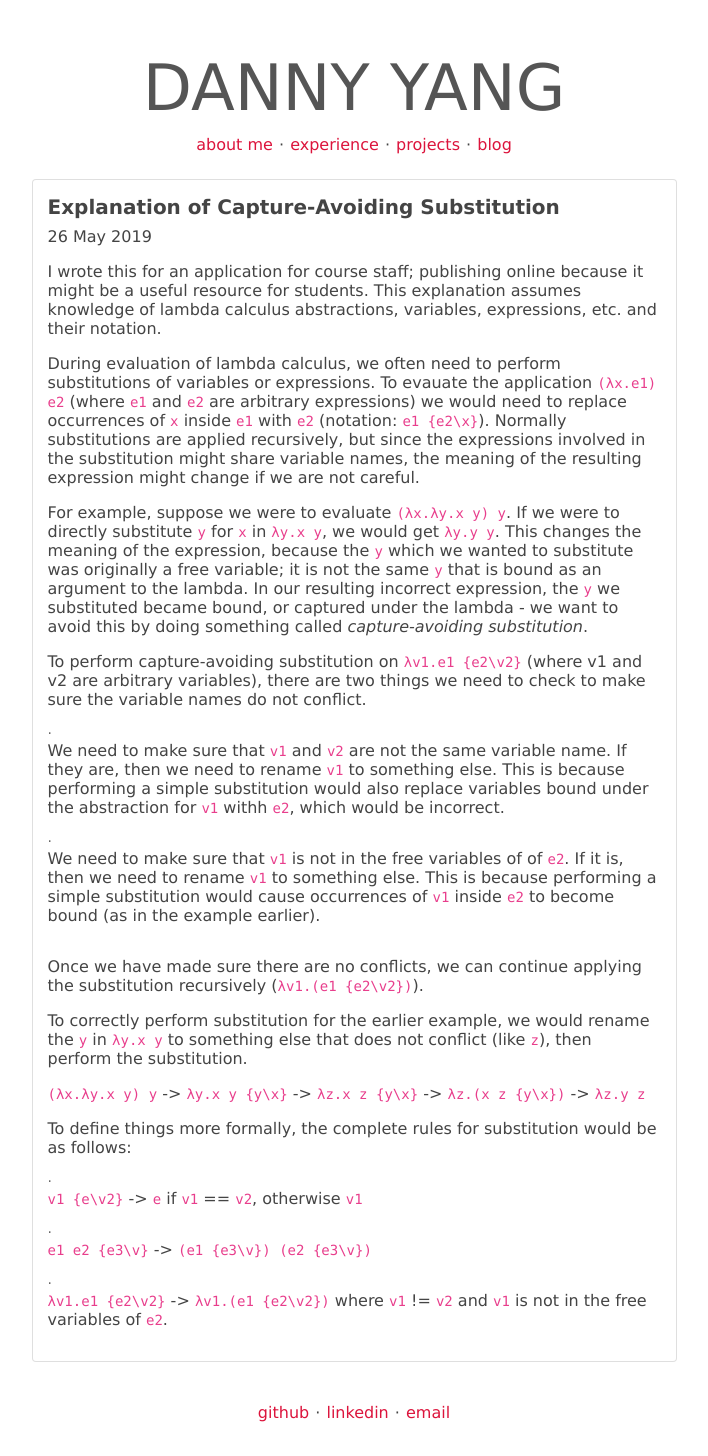
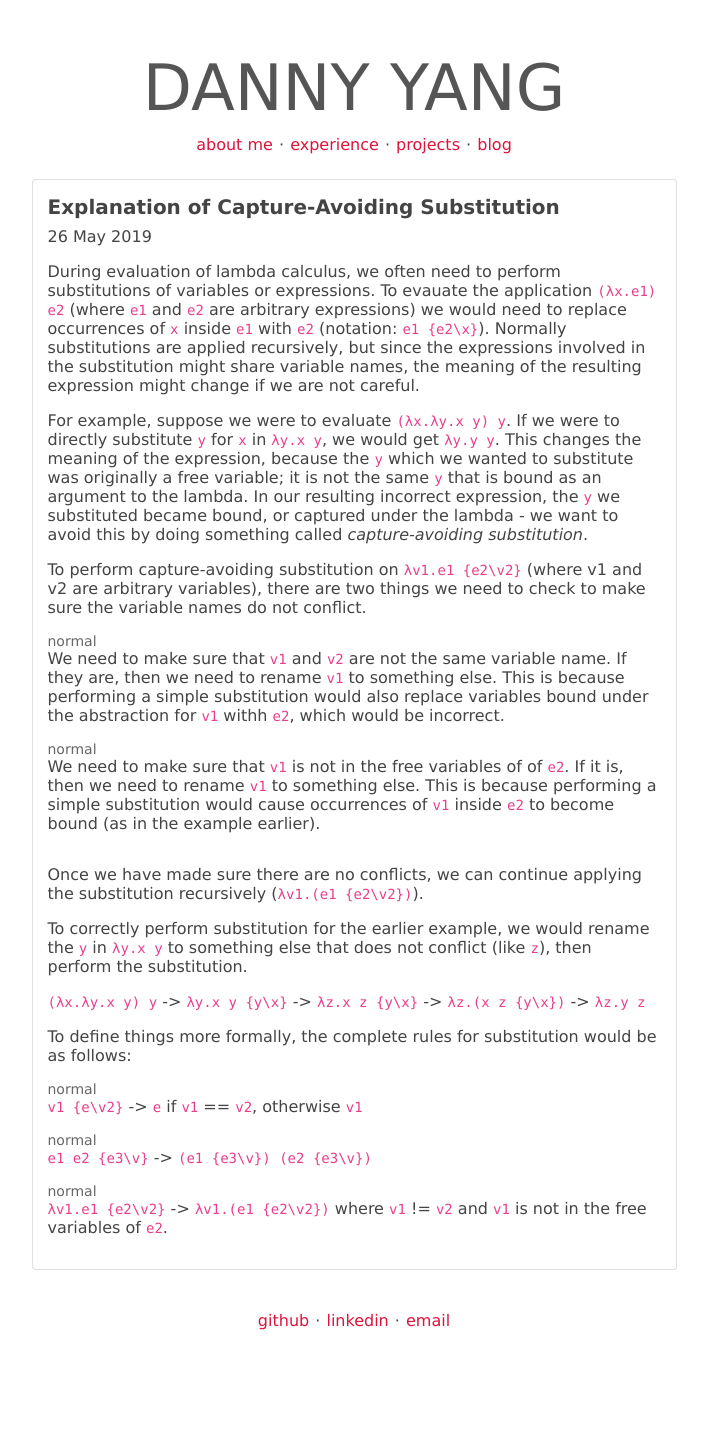
Before and after one commit to yangdanny97/yangdanny97.github.io, a Jekyll site: the page built from _posts/2019-05-26-capture-avoiding-substitution.md, in a window 1280 px wide. Shown: the whole page, without its empty margins (286-994 px from the left). Built offline with Jekyll 4.4.1, drawn with Linux system fonts in a browser that asks for light colours; after the commit the page ends 1364 px from its top, so only the background shows below that.

Commit message:
fix post formatting

```diff
--- a/_layouts/post.html
+++ b/_layouts/post.html
@@ -6,6 +6,11 @@ layout: default
         font: 16px verdana, tahoma, sans-serif;
         color:#444;
     }
+
+    ul li:before {
+    content: "normal";
+    margin-right: 0em;
+}
 </style>
 <div class='row slide'>
     <div class="col-sm-6 offset-sm-3 card">
--- a/_posts/2019-05-26-capture-avoiding-substitution.md
+++ b/_posts/2019-05-26-capture-avoiding-substitution.md
@@ -4,8 +4,6 @@ title: "Explanation of Capture-Avoiding Substitution"
 date: 2019-05-26
 category: "Technical"
 ---
-
-I wrote this for an application for course staff; publishing online because it might be a useful resource for students. This explanation assumes knowledge of lambda calculus abstractions, variables, expressions, etc. and their notation.
 
 During evaluation of lambda calculus, we often need to perform substitutions of variables or expressions. To evauate the application `(λx.e1) e2` (where `e1` and `e2` are arbitrary expressions) we would need to replace occurrences of `x` inside `e1` with `e2` (notation: `e1 {e2\x}`). Normally substitutions are applied recursively, but since the expressions involved in the substitution might share variable names, the meaning of the resulting expression might change if we are not careful.
 
```
Also changed, not shown: _posts/2019-02-27-First-Post.md (+0 -1 lines), _posts/2019-02-28-Perceptrons.md (+0 -2 lines), _posts/2019-08-24-D3-Mapmaking-Tips.md (+2 -2 lines).
